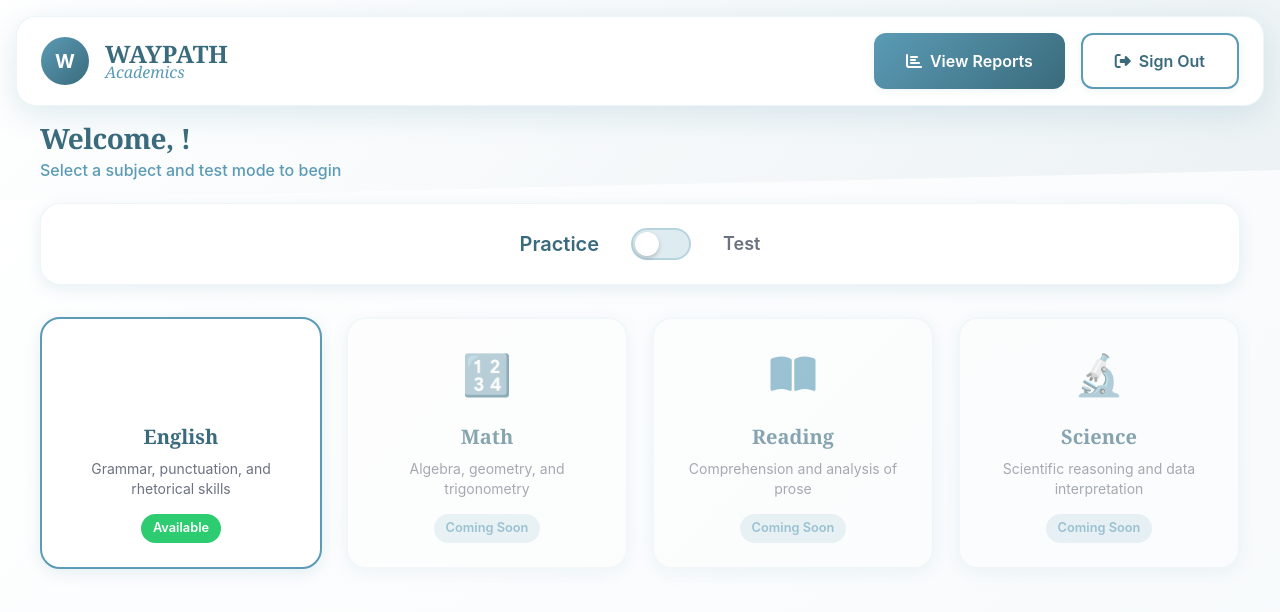
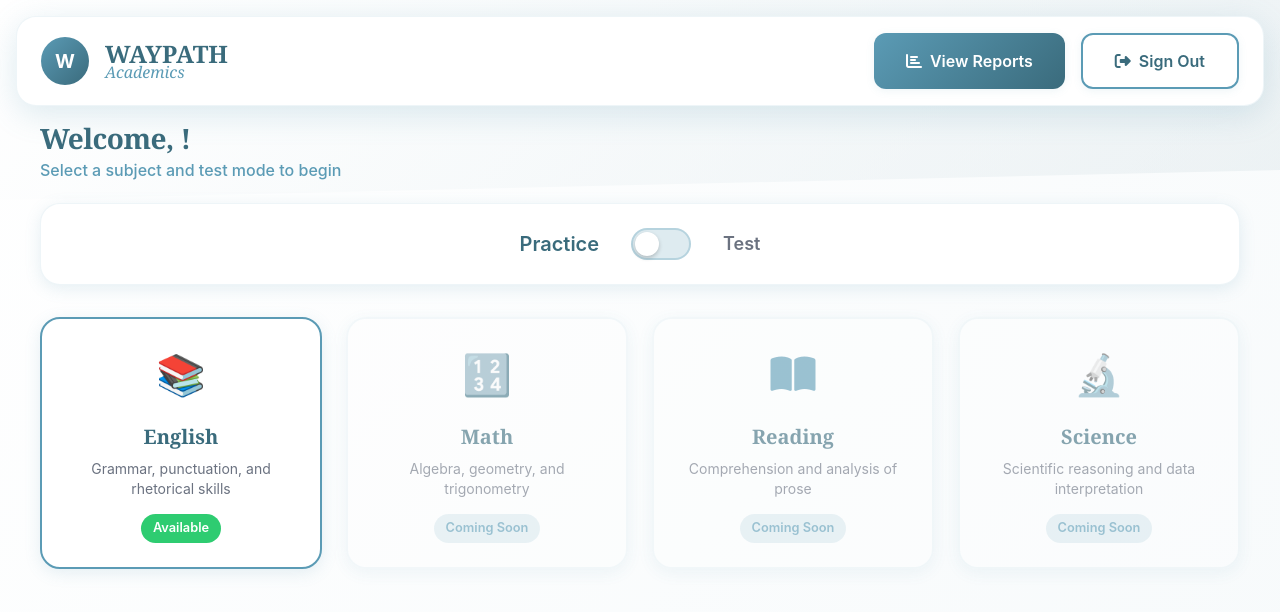
Before and after one commit to cmiecz/waypath-academics-testing, a React (Create React App) app: page /test-selection in a window 1280 px wide. Shown: the top 612 px of the page. Built offline with nearby package versions, Linux system fonts and the light colour scheme; no server answers.

Commit message:
Add book emoji icon to English subject card

```diff
--- a/src/pages/TestSelectionPage.tsx
+++ b/src/pages/TestSelectionPage.tsx
@@ -122,7 +122,7 @@ export default function TestSelectionPage() {
 
         <div className="subjects-grid">
           <div className="subject-card available" onClick={() => handleSubjectSelect('English')}>
-            <div className="subject-icon"><i className="fas fa-books"></i></div>
+            <div className="subject-icon">📚</div>
             <h3>English</h3>
             <p>Grammar, punctuation, and rhetorical skills</p>
             <div className="subject-badge">Available</div>
```
